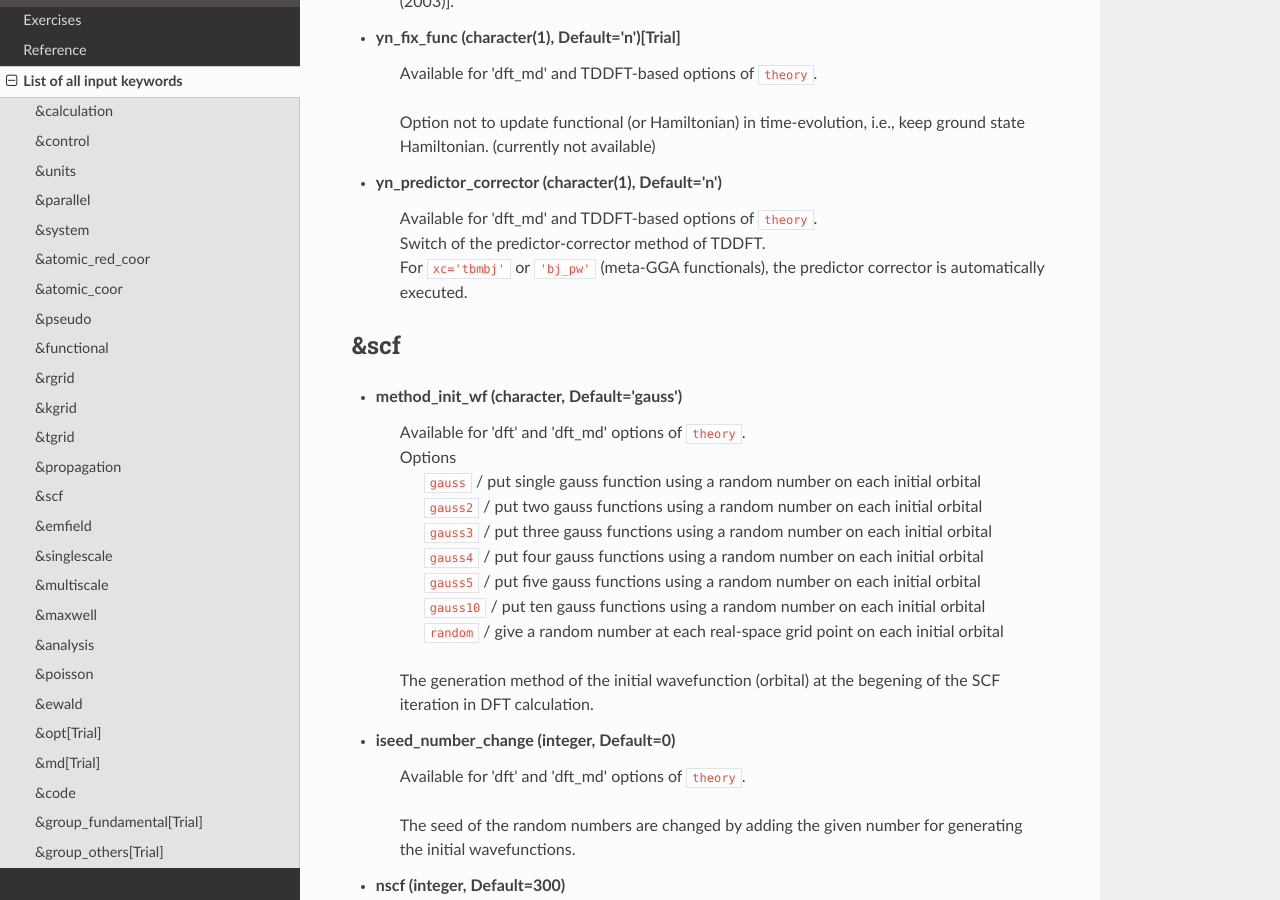
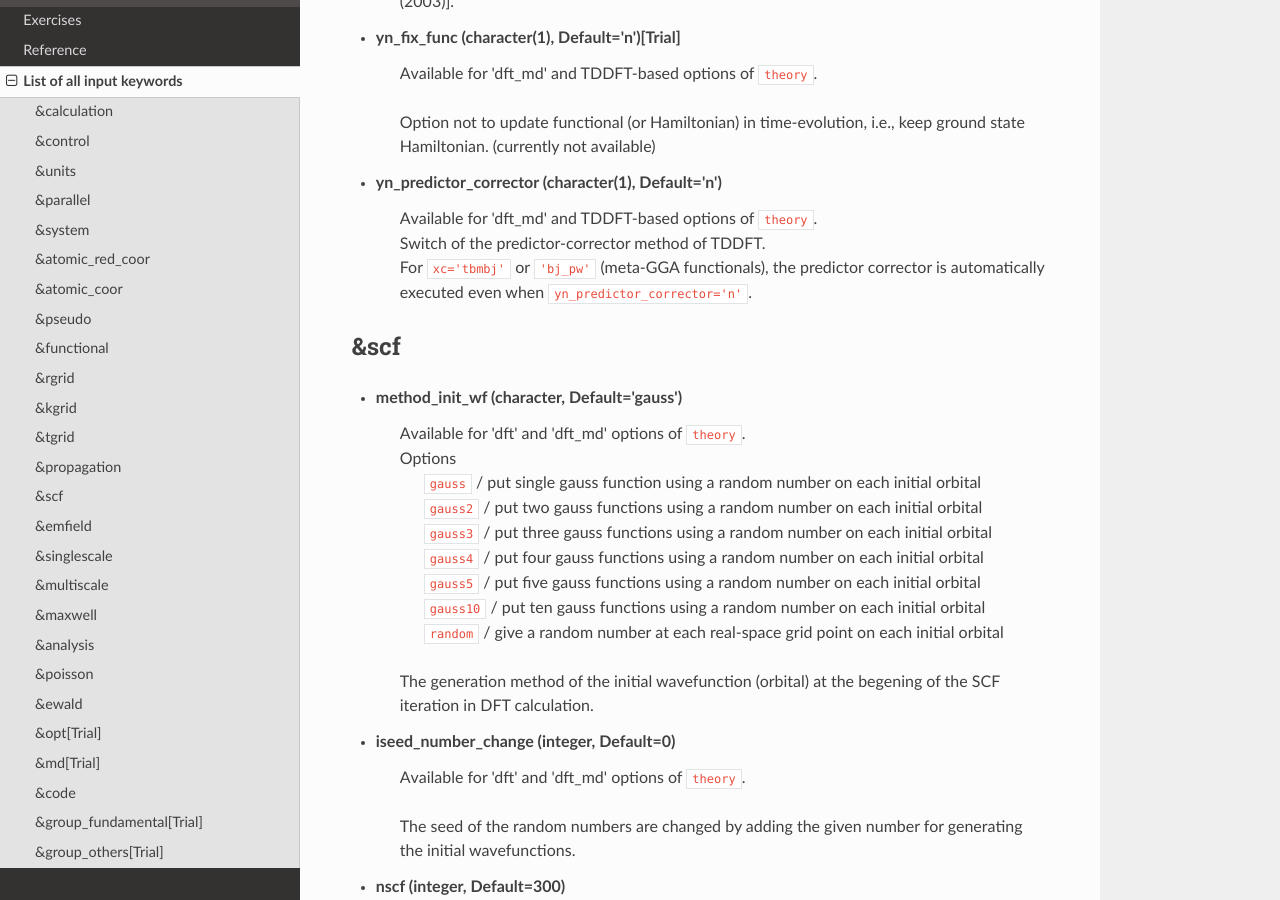
Before and after one commit to SALMON-TDDFT/SALMON-DOCS, a Sphinx documentation site: the page built from source/input_keyword_list.rst, in a window 1280 px wide and 900 px high, scrolled down 11902 px. Built offline with Sphinx 7.4.7 and the Read the Docs theme 2.0.0, drawn with Linux system fonts in a browser that asks for light colours; formulas are drawn with MathJax 3.

Commit message:
Update input_keyword_list.rst

```diff
--- a/source/input_keyword_list.rst
+++ b/source/input_keyword_list.rst
@@ -434,7 +434,7 @@ Input for psudopotentials. Size of array (:) is equal to ``&system/nelem``.
 - **yn_predictor_corrector** (character(1), Default='n')
    | Available for 'dft_md' and TDDFT-based options of ``theory``.
    | Switch of the predictor-corrector method of TDDFT.
-   | For ``xc='tbmbj'`` or ``'bj_pw'`` (meta-GGA functionals), the predictor corrector is automatically executed.
+   | For ``xc='tbmbj'`` or ``'bj_pw'`` (meta-GGA functionals), the predictor corrector is automatically executed even when ``yn_predictor_corrector='n'``.
 
 &scf
 ----
```
